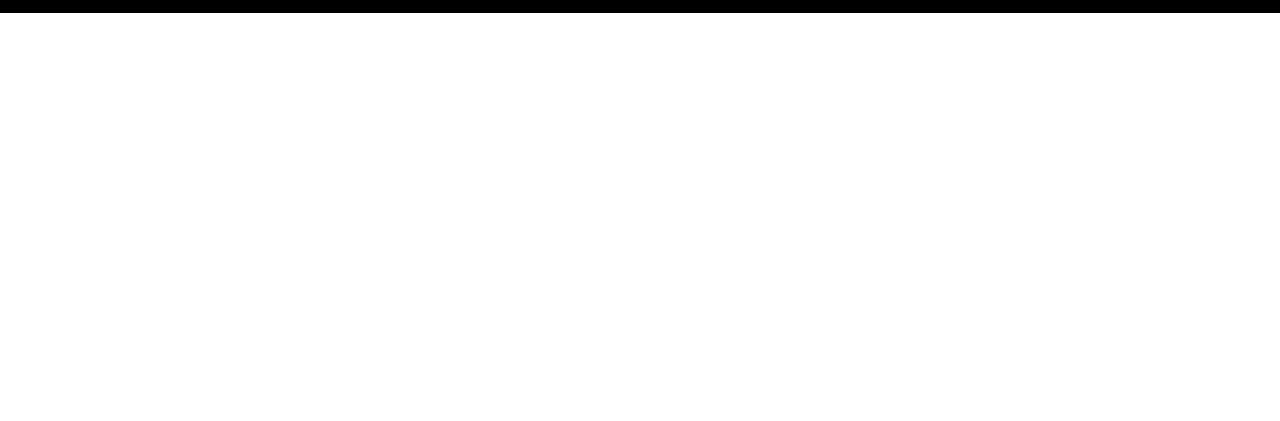
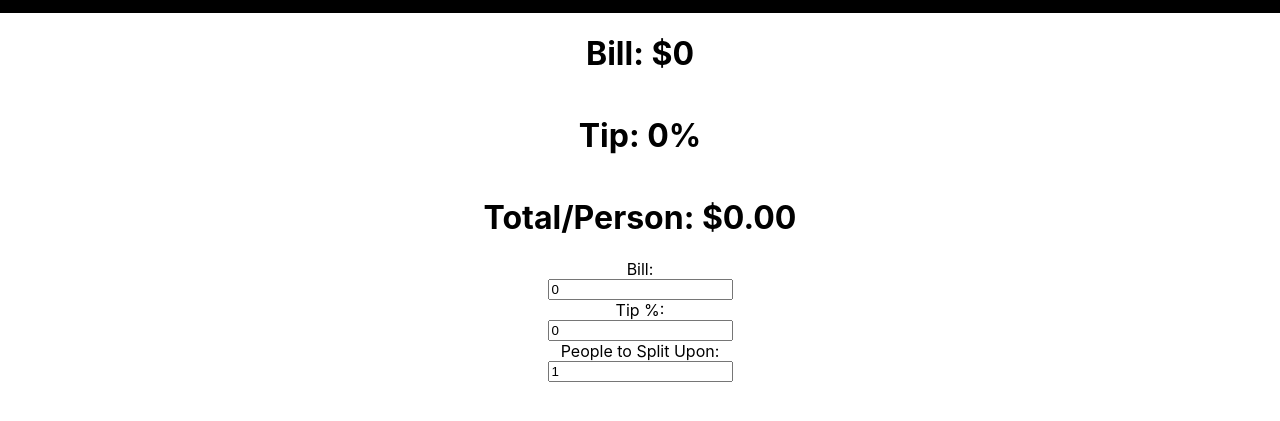
Before and after one commit to ChaonengTan/Int1.2-CalcuHub, a React app in the folder calcuhub/: page /#/calculators/0 in a window 1280 px wide. Shown: the part 63-484 px from the top of the page. Built offline with nearby package versions, Linux system fonts and the light colour scheme.

Commit message:
+navHub, +tipCalculator, +pyTCalc (WIP)
whew~

```diff
--- a/calcuhub/src/components/App.js
+++ b/calcuhub/src/components/App.js
@@ -2,6 +2,8 @@ import './App.css';
 import { HashRouter as Router, Route } from 'react-router-dom'
 import Navbar from "./Navbar"
 import navField from './navButton/navField';
+import tipCalculator from './calculators/TipCalculator/TipCalculator'
+// import './calculators'
 
 function App() {
   return (
@@ -9,7 +11,9 @@ function App() {
       <div className="App">
           <Navbar />
           <Route exact path="/" component={navField}/>
-          {/* <Route path="/details/:id" component={POPOSDetails} /> */}
+          <Route path="/calculators/0" component={tipCalculator} />
+          {/* <Route path="/calculators/1" component={pyTCalculator} />
+          <Route path="/calculators/2" component={tipCalculator} /> */}
       </div>
     </Router>
   );
--- /dev/null
+++ b/calcuhub/src/components/calculators/TipCalculator/TipCalculator.css
@@ -0,0 +1,5 @@
+.form {
+    display: flex;
+    flex-direction: column;
+    align-items: center;
+}
--- /dev/null
+++ b/calcuhub/src/components/calculators/TipCalculator/TipCalculator.js
@@ -0,0 +1,46 @@
+import { Component } from 'react'
+import './TipCalculator.css'
+class TipCalculator extends Component{
+    constructor (props){
+        super(props)
+        this.state={
+            bill: 0,
+            tip: 0,
+            people: 1
+        }
+    }
+    render (){
+        return(
+            <form className='form'>
+                <h1>Bill: ${this.state.bill}</h1>
+                <h1>Tip: {this.state.tip}%</h1>
+                <h1>Total/Person: ${((parseInt(this.state.bill) + ((parseInt(this.state.bill) * parseInt(this.state.tip)) / 100))/parseInt(this.state.people)).toFixed(2)}</h1>
+                <label for="Bill">Bill: </label>
+                <input
+                    id='Bill'
+                    placeholder = 'Bill'
+                    type = 'number'
+                    value = {this.state.bill}
+                    onChange = {(e) => {this.setState({bill: e.target.value})}}
+                />
+                <label for="Tip">Tip %: </label>
+                <input
+                    id='Tip'
+                    placeholder = 'Tip'
+                    type = 'number'
+                    value = {this.state.tip}
+                    onChange = {(e) => {this.setState({tip: e.target.value})}}
+                />
+                <label for="People to Split Upon">People to Split Upon: </label>
+                <input
+                    id='People to Split Upon'
+                    placeholder = 'People to Split Upon'
+                    type = 'number'
+                    value = {this.state.people}
+                    onChange = {(e) => {this.setState({people: e.target.value})}}
+                />
+            </form>
+        )
+    }
+}
+export default TipCalculator
--- a/calcuhub/src/components/navButton/navButton.css
+++ b/calcuhub/src/components/navButton/navButton.css
@@ -1,9 +1,9 @@
 .button {
-    border: solid black;
     width: 100%;
     text-align: center;
 }
 .text {
+    border: solid black;
     color: black;
     text-decoration: none;
 }
--- a/calcuhub/src/components/navButton/navList.css
+++ b/calcuhub/src/components/navButton/navField.css
@@ -1,8 +1,8 @@
-.navList {
+.navField {
     width: calc(100% - 80px);
     margin: auto;
     display: grid;
     grid-template-columns: 1fr 1fr;
     grid-gap: 40px;
-    margin-top: 40px;
+    margin: 40px;
   }
--- a/calcuhub/src/components/navButton/navField.js
+++ b/calcuhub/src/components/navButton/navField.js
@@ -1,6 +1,6 @@
 import React from 'react';
 import NavButton from './navButton';
-import './navList.css';
+import './navField.css';
 import data from './links-data.json'
 
 function navList() {
@@ -13,10 +13,9 @@ function navList() {
           />
         )
       })
-      console.log("created spaces")
 
     return (
-      <div className="navList">
+      <div className="navField">
         { spaces }
       </div>
     )
```
Also changed, not shown: calcuhub/src/components/calculators/PyTCalculator/PyTCalculator.js (added), 1 other file.
